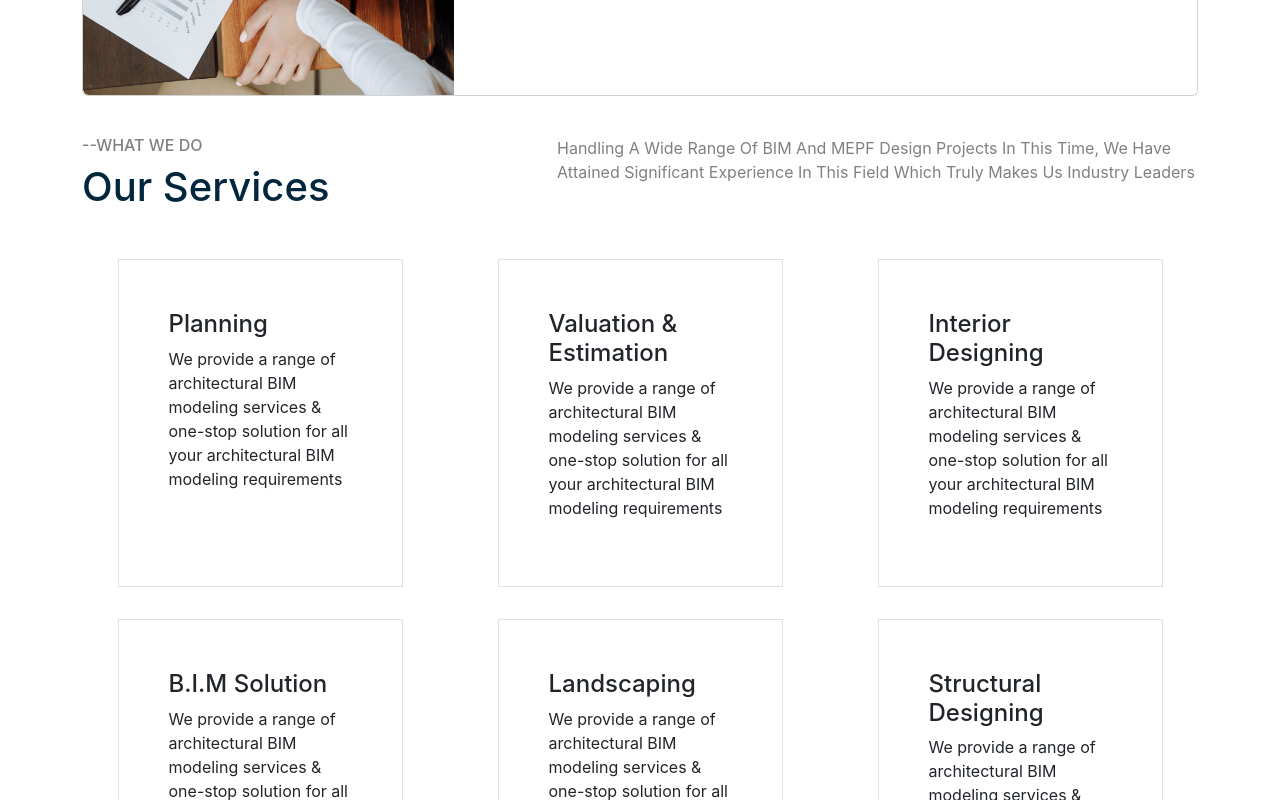
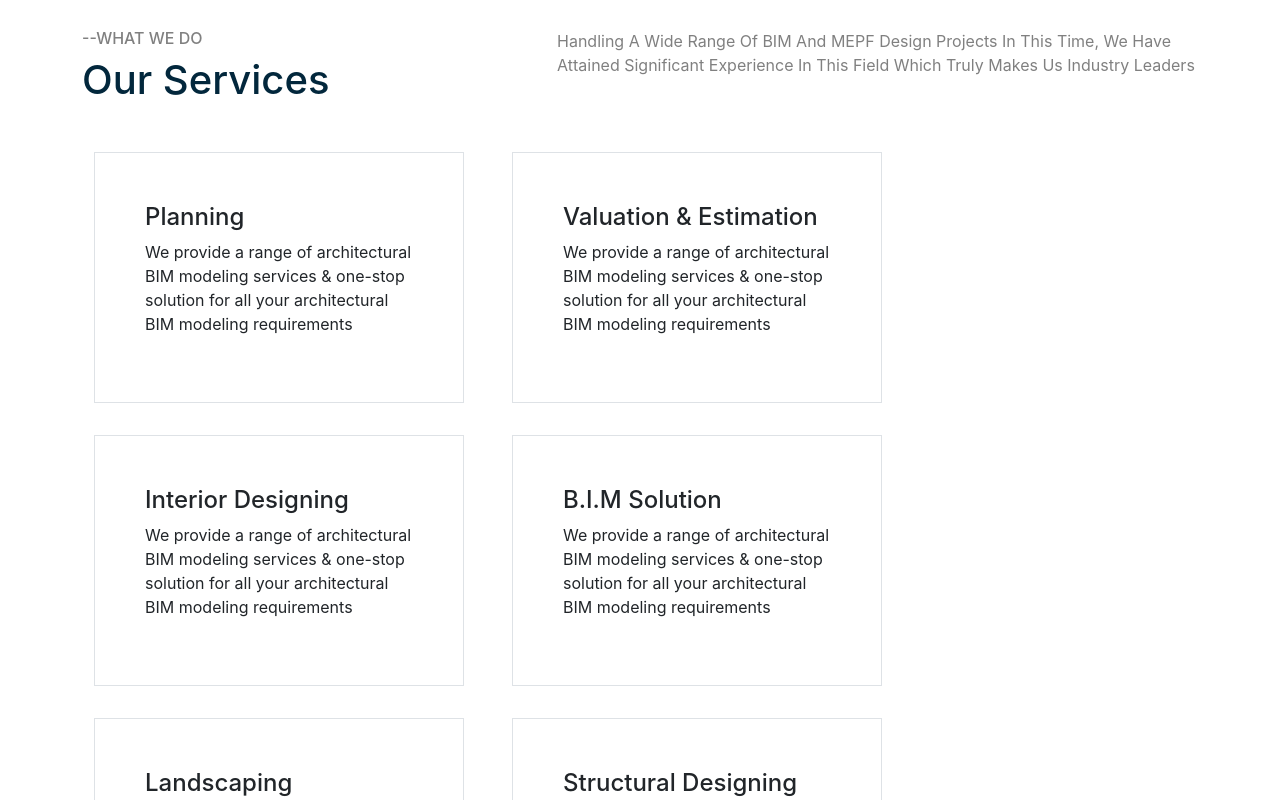
Before and after one commit to harshitnagar4/conceptArchitecture, a React (Create React App) app: page / in a window 1280 px wide. Shown: the part 1180-1980 px from the top of the page. Built offline with nearby package versions, Linux system fonts and the light colour scheme.

Commit message:
fix the issue of card

```diff
--- a/public/index.html
+++ b/public/index.html
@@ -30,6 +30,7 @@
         *{
           margin: 0;
           padding: 0;
+          font-family: -apple-system, BlinkMacSystemFont, sans-serif;
         }
        </style>
   </head>
--- a/src/components/ourservices/Ourservices.js
+++ b/src/components/ourservices/Ourservices.js
@@ -15,15 +15,15 @@ const Ourservices = () => {
                 </div>
             </div>
             <div className='container d-flex justify-content-center my-4'>
-                <div className='row d-flex justify-content-around'  >
-                    <div className='col-md-3  col-sm-3  mx-1 border my-3'  style={{padding: "50px"}}><h4>Planning</h4>
+                <div className='row d-flex justify-content-justify'  >
+                    <div className='col-md-3  col-sm-3  mx-4 border my-3'  style={{padding: "50px" , width:"370px"}}><h4>Planning</h4>
                         <p>We provide a range of architectural BIM modeling services & one-stop solution for all your architectural BIM modeling requirements</p>
                     </div>
-                    <div className='col-md-3 col-sm-3  mx-1  border my-3' style={{padding: "50px"}}><h4>Valuation & Estimation</h4><p>We provide a range of architectural BIM modeling services & one-stop solution for all your architectural BIM modeling requirements</p></div>
-                    <div className='col-md-3  col-sm-3 mx-1 border my-3'style={{padding: "50px"}} ><h4>Interior Designing</h4><p>We provide a range of architectural BIM modeling services & one-stop solution for all your architectural BIM modeling requirements</p></div>
-                    <div className='col-md-3 col-sm-3  mx-1 border my-3' style={{padding: "50px"}}><h4>B.I.M Solution</h4><p>We provide a range of architectural BIM modeling services & one-stop solution for all your architectural BIM modeling requirements</p></div>
-                    <div className='col-md-3  col-sm-3 mx-1 border my-3' style={{padding: "50px"}}><h4>Landscaping</h4><p>We provide a range of architectural BIM modeling services & one-stop solution for all your architectural BIM modeling requirements</p></div>
-                    <div className='col-md-3  col-sm-3  mx-1 border my-3' style={{padding: "50px"}}><h4>Structural Designing</h4><p>We provide a range of architectural BIM modeling services & one-stop solution for all your architectural BIM modeling requirements</p></div>
+                    <div className='col-md-3 col-sm-3  mx-4  border my-3' style={{padding: "50px" , width:"370px"}}><h4>Valuation & Estimation</h4><p>We provide a range of architectural BIM modeling services & one-stop solution for all your architectural BIM modeling requirements</p></div>
+                    <div className='col-md-3  col-sm-3 mx-4 border my-3'style={{padding: "50px" , width:"370px"}} ><h4>Interior Designing</h4><p>We provide a range of architectural BIM modeling services & one-stop solution for all your architectural BIM modeling requirements</p></div>
+                    <div className='col-md-3 col-sm-3  mx-4 border my-3' style={{padding: "50px" , width:"370px"}}><h4>B.I.M Solution</h4><p>We provide a range of architectural BIM modeling services & one-stop solution for all your architectural BIM modeling requirements</p></div>
+                    <div className='col-md-3  col-sm-3 mx-4 border my-3' style={{padding: "50px" , width:"370px"}}><h4>Landscaping</h4><p>We provide a range of architectural BIM modeling services & one-stop solution for all your architectural BIM modeling requirements</p></div>
+                    <div className='col-md-3  col-sm-3  mx-4 border my-3' style={{padding: "50px" , width:"370px"}}><h4>Structural Designing</h4><p>We provide a range of architectural BIM modeling services & one-stop solution for all your architectural BIM modeling requirements</p></div>
                 </div>
             </div>
         </>
--- a/src/components/secondsection/SecondSection.js
+++ b/src/components/secondsection/SecondSection.js
@@ -14,7 +14,7 @@ const SecondSection = () => {
                 <div className="card mb-3" style={{ marginTop: "-99px" }}>
                     <div className="row g-0">
                         <div className="col-sm-4 col-lg-4">
-                            <img src={card} className="img-fluid rounded-start" alt="..." />
+                            <img src={card} className="img-fluid rounded-start"  alt="..."  style={{height:'450px', width:"429px"}}/>
                         </div>
                         <div className="col-sm-8 col-lg-8">
                             <div className="card-body mb-4">
```
Also changed, not shown: 1 other file (tests, documents, lock files or other folders).
